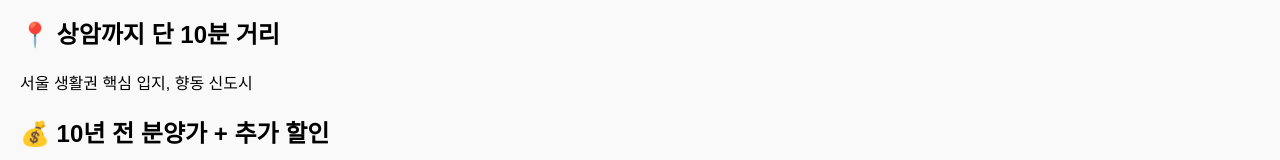
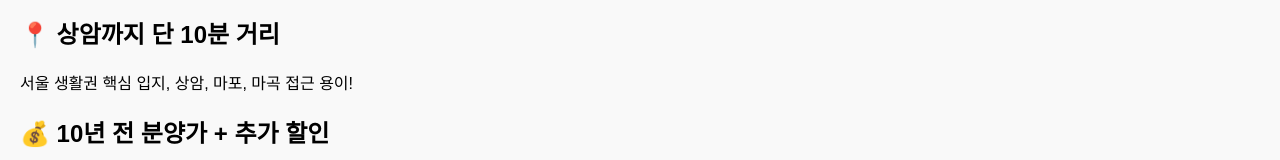
Before and after one commit to JunilParklee/hyangdong-landing, a plain HTML site: page index.html in a window 1280 px wide. Shown: the part 832-992 px from the top of the page. Drawn offline with Linux system fonts and the light colour scheme.

Commit message:
Update index.html

```diff
--- a/index.html
+++ b/index.html
@@ -34,7 +34,7 @@
         </header>
         <section>
             <h2>📍 상암까지 단 10분 거리</h2>
-            <p>서울 생활권 핵심 입지, 향동 신도시</p>
+            <p>서울 생활권 핵심 입지, 상암, 마포, 마곡 접근 용이! </p>
             <h2>💰 10년 전 분양가 + 추가 할인</h2>
             <p>시행사 보유분 한정, 선착순 계약 진행 중</p>
             <h2>🏢 브랜드 오피스텔, 13평 2룸 풀옵션</h2>
```
